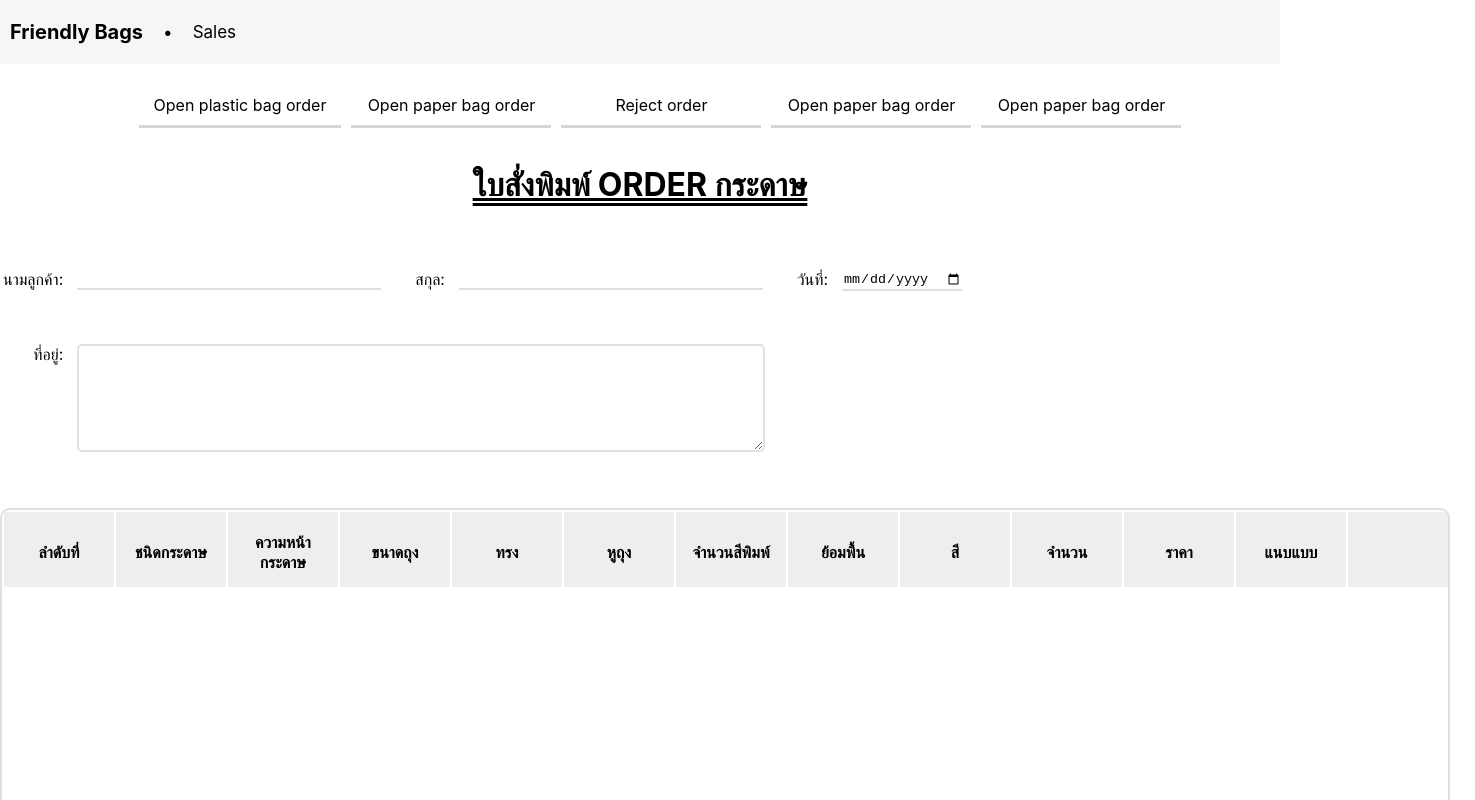
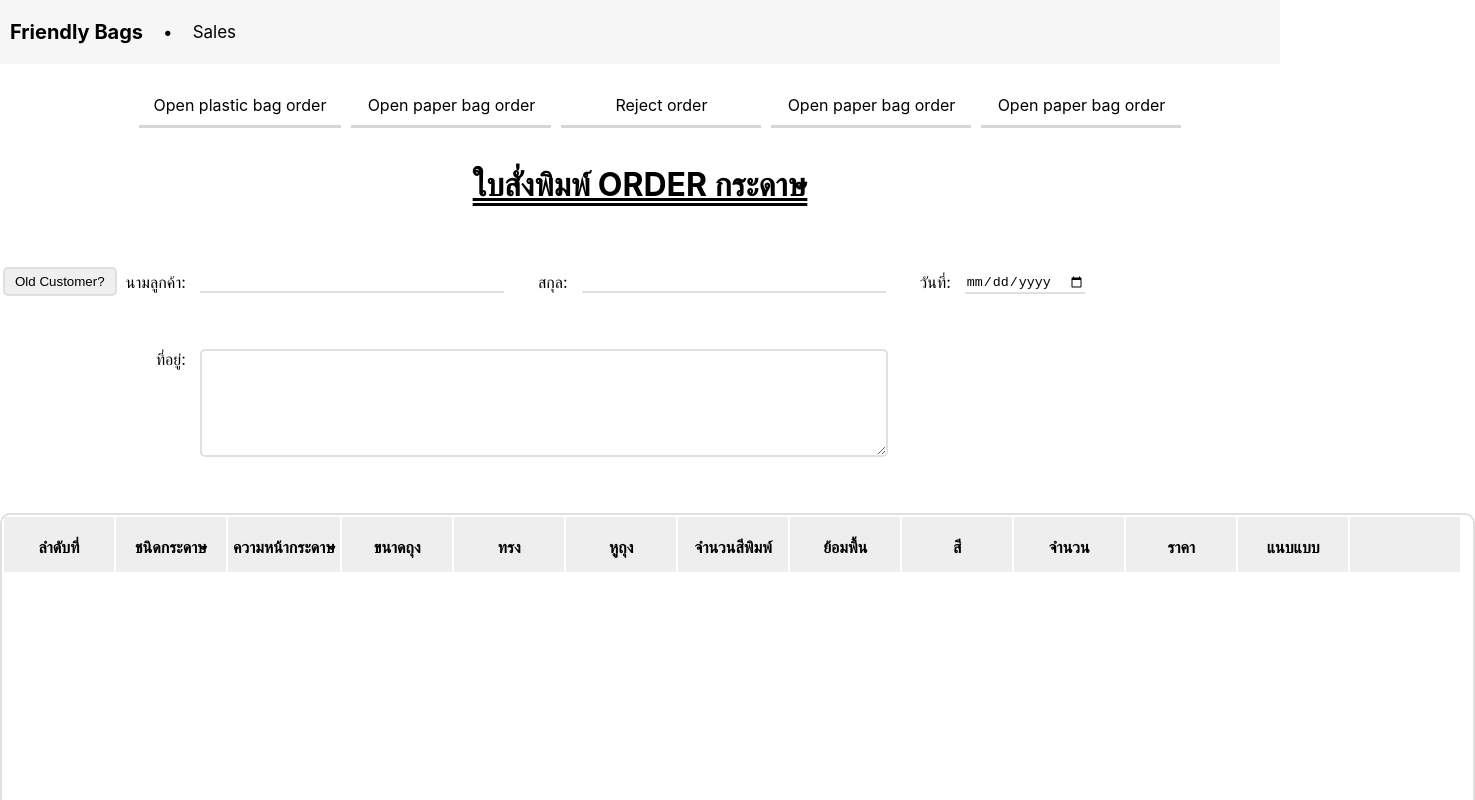
Before and after one commit to snoymy/FriendlyBagsWeb, a React (Create React App) app: page /sales/paper in a window 1280 px wide. Shown: the top 800 px of the page, 1475 px wide, since content can reach past the window. Built offline with nearby package versions, Linux system fonts and the light colour scheme; the HTML template or start-up script is replaced by a standard one.

Commit message:
finishing order table layout and data manage

```diff
--- a/src/components/pages/sales/content/openPaperBagOrderForm/NameForm.js
+++ b/src/components/pages/sales/content/openPaperBagOrderForm/NameForm.js
@@ -4,7 +4,7 @@ const NameForm = ({nameForm, setNameForm}) => {
 
     const onFormChange = (event, prop) => {
         console.log(event.target.value)
-        setNameForm({...nameForm, [prop]:event.target.value})
+        setNameForm({...nameForm, [prop]:{value:event.target.value, editable:true}})
     }
 
     return (
@@ -12,31 +12,37 @@ const NameForm = ({nameForm, setNameForm}) => {
             <table>
                 <tbody>
                     <tr>
+                        <td>
+                            <button>Old Customer?</button>
+                        </td>
                         <td style={{textAlign: "right"}}>
                             <label>นามลูกค้า:</label>
                         </td>
                         <td>
-                            <input type="text" id="fname" name="fname" value={nameForm.fname} onChange={(event) => onFormChange(event, "fname")} style={{minWidth: "300px"}}/>
+                            <input type="text" id="fname" name="fname" value={nameForm.fname.value} disabled={!nameForm.fname.editable} onChange={(event) => onFormChange(event, "fname")} style={{minWidth: "300px"}}/>
                         </td>
                         <td>
                             <label>สกุล:</label>
                         </td>
                         <td>
-                             <input type="text" id="lname" name="lname" value={nameForm.lname} onChange={(event) => onFormChange(event, "lname")} style={{minWidth: "300px"}}/>
+                             <input type="text" id="lname" name="lname" value={nameForm.lname.value} disabled={!nameForm.lname.editable} onChange={(event) => onFormChange(event, "lname")} style={{minWidth: "300px"}}/>
                         </td>
                         <td>
                             <label>วันที่:</label>
                         </td>
                         <td>
-                            <input type="date" id="date" name="date" value={nameForm.date} onChange={(event) => onFormChange(event, "date")}/>
+                            <input type="date" id="date" name="date" value={nameForm.date.value} disabled={!nameForm.date.editable} onChange={(event) => onFormChange(event, "date")}/>
                         </td>
                     </tr>
                     <tr>
+                        <td>
+                            <label></label>
+                        </td>
                         <td style={{textAlign:"right", verticalAlign: "top"}}>
                             <label>ที่อยู่:</label>
                         </td>
                         <td style={{textAlign:"left"}} colSpan="3">
-                            <textarea style={{width:"95%", height:"100px"}}type="text" id="address" name="address" value={nameForm.address} onChange={(event) => onFormChange(event, "address")}/>
+                            <textarea style={{width:"95%", height:"100px"}}type="text" id="address" name="address" value={nameForm.address.value} disabled={!nameForm.address.editable} onChange={(event) => onFormChange(event, "address")}/>
                         </td>
                     </tr>
                 </tbody>
--- a/src/components/pages/sales/content/openPaperBagOrderForm/OpenPaperBagOrderForm.js
+++ b/src/components/pages/sales/content/openPaperBagOrderForm/OpenPaperBagOrderForm.js
@@ -9,10 +9,10 @@ const OpenPaperBagOrderForm = () => {
     const [test, setTest] = useState(false)
     const [orderDetails, setOrderDetails] = useState([])
     const [nameForm, setNameForm] = useState({
-                                                fname:"",
-                                                lname:"",
-                                                date:"",
-                                                address:""
+        fname:{value:"", editable:true},
+        lname:{value:"", editable:true},
+        date:{value:"", editable:true},
+        address:{value:"", editable:true}
                                             })
 
     const menuValue = {
@@ -27,6 +27,7 @@ const OpenPaperBagOrderForm = () => {
         quantity:"1",
         price:"",
         comment:"",
+        workType:{sell:"sell", print:"print"}
     }
 
     const mockDataBase = [
@@ -53,18 +54,20 @@ const OpenPaperBagOrderForm = () => {
 
     const addNewOrder = () => {
         let newOrder = {
-            paperType: menuValue.paperType[0],
-            paperThickness: menuValue.paperThickness[0],
-            bagSize: menuValue.bagSize[0],
-            shape: menuValue.shape[0],
-            bagEars: menuValue.bagEars[0],
-            colorAmount: menuValue.colorAmount,
-            baseColor: menuValue.baseColor,
-            color: menuValue.color[0],
-            quantity: menuValue.quantity,
-            price: menuValue.price,
-            comment: menuValue.comment,
+            paperType: {value:menuValue.paperType[0], editable:true},
+            paperThickness: {value:menuValue.paperThickness[0], editable:true},
+            bagSize: {value:menuValue.bagSize[0], editable:true},
+            shape: {value:menuValue.shape[0], editable:true},
+            bagEars: {value:menuValue.bagEars[0], editable:true},
+            colorAmount: {value:menuValue.colorAmount, editable:true},
+            baseColor: {value:menuValue.baseColor, editable:true},
+            color: {value:menuValue.color[0], editable:true},
+            quantity: {value:menuValue.quantity, editable:true},
+            price: {value:menuValue.price, editable:true},
+            workType: {value:menuValue.workType.sell, editable:true},
+            comment: {value:menuValue.comment, editable:true},
         }
+
         setOrderDetails([...orderDetails, newOrder])
     }
 
--- a/src/components/pages/sales/content/openPaperBagOrderForm/PaperBagOrderForm.js
+++ b/src/components/pages/sales/content/openPaperBagOrderForm/PaperBagOrderForm.js
@@ -1,3 +1,4 @@
+import { Fragment } from "react"
 import styles from "./PaperBagOrderForm.module.css"
 
 const PaperBagOrder = ({orderDetails, setOrderDetails, menuValue}) => {
@@ -15,10 +16,11 @@ const PaperBagOrder = ({orderDetails, setOrderDetails, menuValue}) => {
     }
 
     const onDetailChange = (value, index, prop) => {
+        console.log(value)
         setOrderDetails(orderDetails.map(
                 (subItem, subIndex) => {
                     if(index !== subIndex) return {...subItem}
-                    return {...subItem, [prop]: value}
+                    return {...subItem, [prop]: {value:value, editable:true}}
                 }
             )
         )
@@ -46,91 +48,92 @@ const PaperBagOrder = ({orderDetails, setOrderDetails, menuValue}) => {
                 </thead>
 
                 <tbody>
+                    <tr><td><label>&nbsp;</label></td></tr>
                 {orderDetails.map((item, index) => {
                     console.log("map", item)
                     return (
-                        <>
-                        <tr key={index} id={index}>
+                        <Fragment key={index}>
+                        <tr>
                             <td>
                                 <label style={{paddingLeft:"10px", paddingRight:"10px"}}>{index+1}</label>
                             </td>
                             <td>
-                                <select name="paperType" id="paperType" value={item.paperType} onChange={(event) => onDetailChange(event.target.value, index, "paperType")}>
+                                <select name="paperType" id="paperType" value={item.paperType.value} disabled={!item.paperType.editable} onChange={(event) => onDetailChange(event.target.value, index, "paperType")}>
                                     {
-                                        menuValue.paperType.map((menuItem) => {
+                                        menuValue.paperType.map((menuItem, subIndex) => {
                                             return (
-                                                <option value={menuItem}>{menuItem}</option>
+                                                <option key={subIndex} value={menuItem}>{menuItem}</option>
                                             )
                                         })
                                     }
                                 </select>
                             </td>
                             <td>
-                                <select name="paperThickness" id="paperThickness" value={item.paperThickness} onChange={(event) => onDetailChange(event.target.value, index, "paperThickness")}>
+                                <select name="paperThickness" id="paperThickness" value={item.paperThickness.value} disabled={!item.paperThickness.editable} onChange={(event) => onDetailChange(event.target.value, index, "paperThickness")}>
                                     {
-                                        menuValue.paperThickness.map((menuItem) => {
+                                        menuValue.paperThickness.map((menuItem, subIndex) => {
                                             return (
-                                                <option value={menuItem}>{menuItem}</option>
+                                                <option key={subIndex} value={menuItem}>{menuItem}</option>
                                             )
                                         })
                                     }
                                 </select>
                             </td>
                             <td>
-                                <select name="bagSize" id="bagSize" value={item.paperType} onChange={(event) => onDetailChange(event.target.value, index, "bagSize")}>
+                                <select name="bagSize" id="bagSize" value={item.bagSize.value} disabled={!item.bagSize.editable} onChange={(event) => onDetailChange(event.target.value, index, "bagSize")}>
                                     {
-                                        menuValue.bagSize.map((menuItem) => {
+                                        menuValue.bagSize.map((menuItem, subIndex) => {
                                             return (
-                                                <option value={menuItem}>{menuItem}</option>
+                                                <option key={subIndex} value={menuItem}>{menuItem}</option>
                                             )
                                         })
                                     }
                                 </select>
                             </td>
                             <td>
-                                <select name="shape" id="shape" value={item.paperType} onChange={(event) => onDetailChange(event.target.value, index, "shape")}>
+                                <select name="shape" id="shape" value={item.shape.value} disabled={!item.shape.editable} onChange={(event) => onDetailChange(event.target.value, index, "shape")}>
                                     {
-                                        menuValue.shape.map((menuItem) => {
+                                        menuValue.shape.map((menuItem, subIndex) => {
                                             return (
-                                                <option value={menuItem}>{menuItem}</option>
+                                                <option key={subIndex} value={menuItem}>{menuItem}</option>
                                             )
                                         })
                                     }
                                 </select>
                             </td>
                             <td>
-                                <select name="bagEars" id="bagEars" value={item.paperType} onChange={(event) => onDetailChange(event.target.value, index, "bagEars")}>
+                                <select name="bagEars" id="bagEars" value={item.bagEars.value} disabled={!item.bagEars.editable} onChange={(event) => onDetailChange(event.target.value, index, "bagEars")}>
                                     {
-                                        menuValue.bagEars.map((menuItem) => {
+                                        menuValue.bagEars.map((menuItem, subIndex) => {
                                             return (
-                                                <option value={menuItem}>{menuItem}</option>
+                                                <option key={subIndex} value={menuItem}>{menuItem}</option>
                                             )
                                         })
                                     }
                                 </select>
                             </td>
                             <td>
-                                <input type="number" min={0} name="colorAmount" id="colorAmount" value={item.colorAmount} onChange={(event) => onDetailChange(event.target.value, index, "colorAmount")}/>
+                                <input type="number" min={0} name="colorAmount" id="colorAmount" value={item.colorAmount.value} disabled={!item.colorAmount.editable} onChange={(event) => onDetailChange(event.target.value, index, "colorAmount")}/>
                             </td>
                             <td>
-                                <input type="checkbox" name="baseColor" id="baseColor" value={item.baseColor} onChange={(event) => onDetailChange(event.target.checked, index, "baseColor")}/>
+                                <input type="checkbox" name="baseColor" id="baseColor" value={item.baseColor.value} disabled={!item.baseColor.editable} onChange={(event) => onDetailChange(event.target.checked, index, "baseColor")}/>
                             </td>
                             <td>
-                                <select name="color" id="" value={item.color} onChange={(event) => onDetailChange(event.target.value, index, "color")}>
+                                <select name="color" id="" value={item.color.value} disabled={!item.color.editable} onChange={(event) => onDetailChange(event.target.value, index, "color")}>
                                     {
-                                        menuValue.color.map((menuItem) => {
+                                        menuValue.color.map((menuItem, subIndex) => {
                                             return (
-                                                <option value={menuItem}>{menuItem}</option>
+                                                <option key={subIndex} value={menuItem}>{menuItem}</option>
                                             )
                                         })
                                     }
                                 </select>
                             </td>
                             <td>
-                                <input type="number" min={0} name="quantity" id="quantity" value={item.quantity} onChange={(event) => onDetailChange(event.target.value, index, "quantity")}/>
+                                <input type="number" min={0} name="quantity" id="quantity" value={item.quantity.value} disabled={!item.quantity.editable} onChange={(event) => onDetailChange(event.target.value, index, "quantity")}/>
                             </td>
                             <td>
-                                <input type="number" min={0} name="price" id="price" value={item.price} onChange={(event) => onDetailChange(event.target.value, index, "price")}/>
+                                <input type="number" min={0} name="price" id="price" value={item.price.value} disabled={!item.price.editable} onChange={(event) => onDetailChange(event.target.value, index, "price")}/>
                             </td>
                             <td>
                                 <input type="file" id="file-upload" style={{display:"none"}}/>
@@ -144,11 +147,23 @@ const PaperBagOrder = ({orderDetails, setOrderDetails, menuValue}) => {
                             <td>
                                 <label></label>
                             </td>
-                            <td style={{textAlign:"center", verticalAlign: "top"}}>
+                            <td style={{textAlign:"right", paddingRight:"0"}}>
+                                <label>งานขาย</label>
+                            </td>
+                            <td style={{textAlign:"left", paddingLeft:"0"}}>
+                                <input type="radio" name={"workType"+index} id="workType" checked={item.workType.value === menuValue.workType.sell?"checked":""} value={menuValue.workType.sell} disabled={!item.workType.editable} onChange={(event) => onDetailChange(event.target.value, index, "workType")}/>
+                            </td>
+                            <td style={{textAlign:"right", paddingRight:"0"}}>
+                                <label>งานพิมพ์</label>
+                            </td>
+                            <td style={{textAlign:"left", paddingLeft:"0"}}>
+                                <input type="radio" name={"workType"+index} id="workType" checked={item.workType.value === menuValue.workType.print?"checked":""} value={menuValue.workType.print} disabled={!item.workType.editable} onChange={(event) => onDetailChange(event.currentTarget.value, index, "workType")}/>
+                            </td>
+                            <td style={{}}>
                                 <label>Comment:</label>
                             </td>
                             <td style={{textAlign:"left", verticalAlign: "top"}} colSpan="4">
-                                <textarea style={{width:"100%", height:"70px"}} value={item.comment} onChange={(event) => onDetailChange(event.target.value, index, "comment")}/>
+                                <textarea style={{width:"100%", height:"70px"}} value={item.comment.value} disabled={!item.comment.editable} onChange={(event) => onDetailChange(event.target.value, index, "comment")}/>
                             </td>
                         </tr>
                         <tr>
@@ -160,7 +175,7 @@ const PaperBagOrder = ({orderDetails, setOrderDetails, menuValue}) => {
                                 <label></label>
                             </td>
                         </tr>
-                        </>
+                        </Fragment>
                     )
                 })}
                 </tbody>
--- a/src/components/pages/sales/content/openPaperBagOrderForm/container.css
+++ b/src/components/pages/sales/content/openPaperBagOrderForm/container.css
@@ -1,4 +1,4 @@
 .container{
-    width: 1450px;
+    width: 1475px;
     margin: 0 auto;
 }
```
